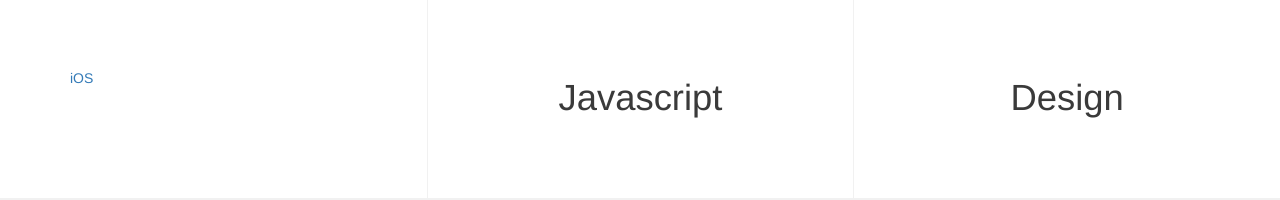
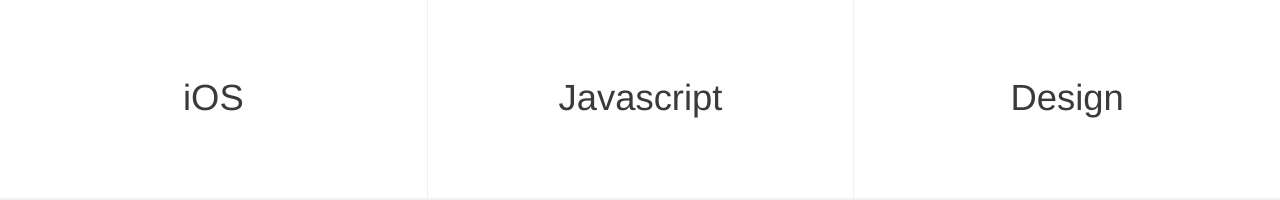
Before and after one commit to woodyan/woodyan.github.io, a plain HTML site: page index.html in a window 1280 px wide. Shown: the part 802-1002 px from the top of the page. Drawn offline with Linux system fonts and the light colour scheme.

Commit message:
Update index.html

```diff
--- a/index.html
+++ b/index.html
@@ -13,17 +13,14 @@
 	<div class="main-header" id="particles-js">
 		<div class="banner">
 			<h1 class="main-title">Woody Yan</h1>
-	        <p class="main-subtitle lead">To be, or not to be, that is the question.</p>
+					<p class="main-subtitle lead">To be, or not to be, that is the question.</p>
 		</div><!--/.banner-->
-    </div>
+		</div>
 
 	<div class="row">
 		<div class="col-xs-12 col-md-4 container">
 			<!-- <img class="container-logo img-responsive" src="img/world.png" alt="world"> -->
-<!-- 			<h4 class="container-title">iOS</h4> -->
-				<a href="itms-services://?action=download-manifest&amp;url=https://woodyan.github.io/download.plist">
-       					iOS
-      				</a>
+			<h4 class="container-title">iOS</h4>
 		</div><!--/.world-->
 
 		<div class="col-xs-12 col-md-4 container">
@@ -33,7 +30,7 @@
 
 		<div class="col-xs-12 col-md-4 container">
 			<!-- <img class="container-logo img-responsive" src="img/news.png" alt="news"> -->
-				<h4 class="container-title">Design</h4>
+			<h4 class="container-title">Design</h4>
 		</div><!--/.news-->
 	</div>
 
@@ -41,6 +38,6 @@
 		<div class="footer col-xs-12 col-md-12">&copy; 2017 Woody Yan </div>
 	</footer>
 
-    <script src="js/app.min.js"></script>
+  <script src="js/app.min.js"></script>
 </body>
 </html>
```
